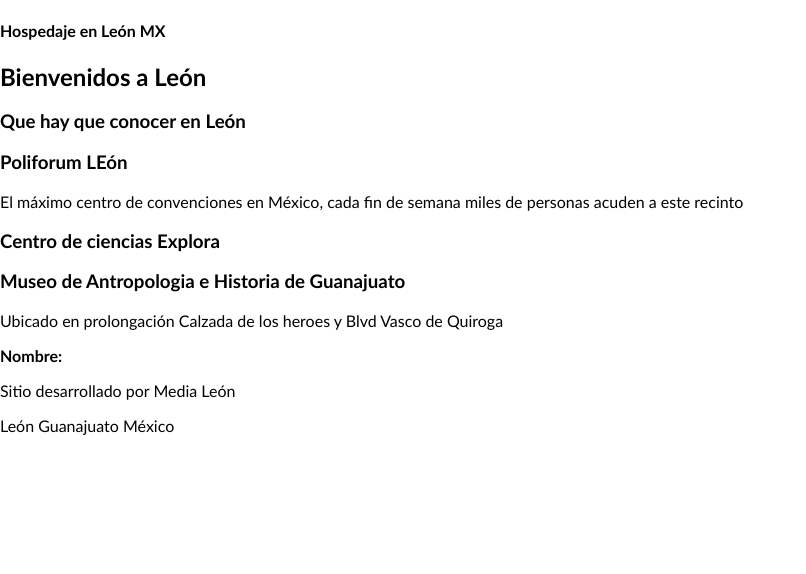
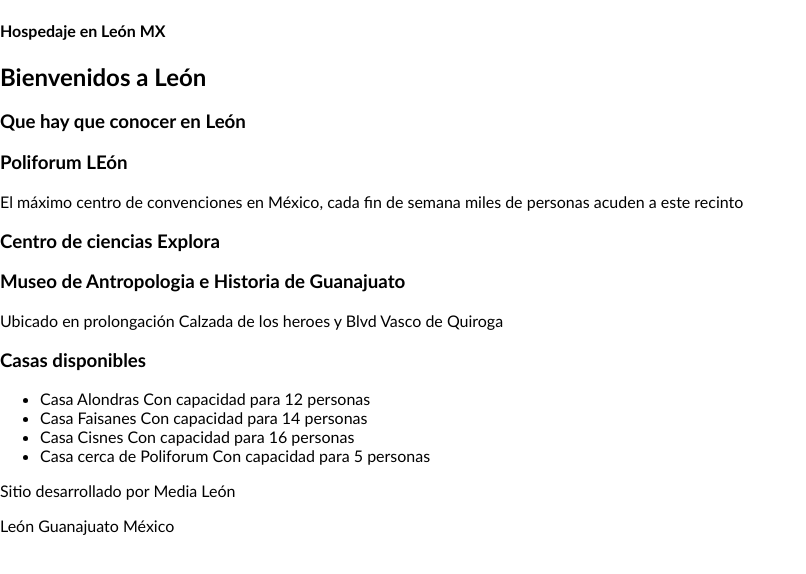
Before and after one commit to panchito-salceda/sitio-hplm, a plain HTML site: page index.html in a window 1280 px wide. Shown: the whole page, without its empty margins (0-806 px from the left). Drawn offline with Linux system fonts and the light colour scheme.

Commit message:
Commit con archivo enlazado de json

```diff
--- a/index.html
+++ b/index.html
@@ -31,6 +31,10 @@
     </div>
     <div id="output">
         <!-- Dentro de este div se colocaran mediante un map de javascript los 3 principales sitios de hospedaje disponibles -->
+         <!-- nos apoyaremos en un archivo json que llevara el registro de los inmuebles registrados-->
+
+         <h3>Casas disponibles</h3>
+         <ul id="lista-inmuebles"> </ul>
     </div>
     <footer>
         <p>Sitio desarrollado por Media León</p>
--- a/scripts/inmuebles.json
+++ b/scripts/inmuebles.json
@@ -1,5 +1,9 @@
  {
-    "nombre": "Casa Alondras",
-    "capacidad":12,
-    "disponibilidad":false
-}
+    "inmuebles" :
+        [
+            {"nombre" : "Casa Alondras", "capacidad":12},
+            {"nombre": "Casa Faisanes", "capacidad":14},
+            {"nombre": "Casa Cisnes", "capacidad":16},
+            {"nombre": "Casa cerca de Poliforum", "capacidad": 5}
+        ]
+ }
--- a/scripts/script.js
+++ b/scripts/script.js
@@ -1,30 +1,19 @@
-var casa = {
-    nombre : "Casa Alondras",
-    capacidad : 12,
-    ubicacion: "San Isidro",
-    calle: "Paseo de las Alondras",
-    disponible: true
-}
 
 console.log("prueba de conexion de scripts")
 
-document.addEventListener('DOMContentLoaded', function(){
-    fetch('scripts/inmuebles.json')
-    .then(response => {
-        if (!response.ok){
-            throw new Error('Error al acceder a lista de inmuebles');
-        }
-        return response.json();
-    })
-    .then(data => {
-        console.log('nombre',data.nombre);
+async function cargarDatos () {
+    const respuesta = await fetch('../scripts/inmuebles.json');
+    const datos = await respuesta.json();
 
-document.getElementById('output').innerHTML =
- '<p><strong>Nombre:</strong> </p>'
-;
-})
-.catch(error => {
-    console.error('Error:', error);
-    document.getElementById('output').innerHTML = '<p>Error al cargar lso inmuebles</p>'
-});
-});
+    const lista = document.getElementById('lista-inmuebles');
+
+    datos.inmuebles.forEach(inmuebles => {
+        const item = document.createElement('li')
+        item.textContent = `${inmuebles.nombre} Con capacidad para ${inmuebles.capacidad} personas`
+        lista.appendChild(item)
+    });
+
+    console.log(lista)
+}
+
+cargarDatos()
```
